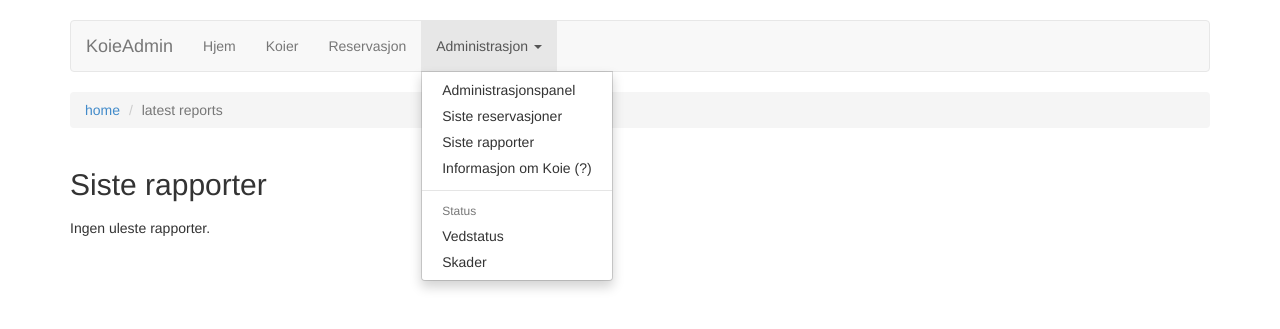
After one commit to krskog/it1901, a Django app: page /latest_reports/ in a window 1280 px wide, after a click on "Administrasjon". The commit adds this page. Shown: the top 329 px of the page. Run offline with Django 3.2, Linux system fonts and the light colour scheme; data that the repository does not hold is empty; some libraries are stand-ins or nearby versions.

Commit message:
Last reports + spes. report

```diff
--- a/koieadmin/koie/forms.py
+++ b/koieadmin/koie/forms.py
@@ -14,3 +14,9 @@ class ReportForm(ModelForm):
 	class Meta:
 		model = Report
 		fields = ('report', 'firewood_status')
+
+class ReadForm(ModelForm):
+
+	class Meta:
+		model = Report
+		fields = ('read',)
--- a/koieadmin/koie/models.py
+++ b/koieadmin/koie/models.py
@@ -46,6 +46,7 @@ class Report(models.Model):
     report = models.TextField(_('end of stay report'))
     reported_date = models.DateTimeField(auto_now_add=True)
     firewood_status = models.IntegerField()
+    read = models.BooleanField(default = False)
 
     def submit(self, rep, num):
         self.report = rep
--- a/koieadmin/koie/templates/base.html
+++ b/koieadmin/koie/templates/base.html
@@ -37,7 +37,7 @@
                 <ul class="dropdown-menu" role="menu">
                   <li><a href="/admin/">Administrasjonspanel</a></li>
                   <li><a href="{% url "next_reservations" %}">Siste reservasjoner</a></li>
-                  <li><a href="#">Siste rapporter</a></li>
+                  <li><a href="/latest_reports/">Siste rapporter</a></li>
                   <li><a href="#">Informasjon om Koie (?)</a></li>
                   <li class="divider"></li>
                   <li class="dropdown-header">Status</li>
--- /dev/null
+++ b/koieadmin/koie/templates/latest_reports.html
@@ -0,0 +1,35 @@
+{% extends 'base.html' %}
+
+{% block styles %}{% endblock styles %}
+
+{% block title %}CoolStuff{% endblock title %}
+
+
+{% block content %}
+<div class="row">
+  <div class="col-md-4">
+    <h2>Siste rapporter</h2>
+    <p><span class="lead"></span>
+      {% if latest_reports %}
+        <table class="table">
+          <tr><th>Feedback</th><th>Vedstatus</th></tr>
+          {% for reporten in latest_reports %}
+            <tr>
+
+              <td>{{ reporten.report }}</td>
+              <td>{{ reporten.firewood_status }}</td>
+              <td><a href="{% url 'get_report' reporten.id %}">Les rapporten</a></td>
+            </tr>
+          {% endfor %}
+        </table>
+      {% else %}
+      Ingen uleste rapporter.
+      {% endif %}
+    </p>
+  </div>
+  <div class="col-md-4">
+    <h2>Ipsum</h2>
+    <p><span class="lead"></span>Pap</p>
+  </div>
+</div>
+{% endblock content %}
--- a/koieadmin/koie/urls.py
+++ b/koieadmin/koie/urls.py
@@ -8,6 +8,7 @@ urlpatterns = patterns('',
 	url(r'^koie/(?P<koie_id>\d+)/$', views.koie_detail, name='koie_detail'),
 	url(r'^reserve/$', views.reserve_koie, name='reserve_koie'),
 	url(r'^list/$', views.next_reservations, name='next_reservations'),
+            url(r'^latest_reports/$', views.latest_reports, name='latest_reports'),
 	url(r'^report/(?P<report_id>\d+)/$', views.report_koie, name='report_koie'),
-
+	url(r'^sreport/(?P<report_id>\d+)/$', views.get_report, name='get_report'),
 )
--- a/koieadmin/koie/views.py
+++ b/koieadmin/koie/views.py
@@ -6,7 +6,7 @@ from datetime import date, datetime
 
 from django.contrib.auth.models import User
 from koie.models import Koie, Reservation, Report
-from koie.forms import ReservationForm, ReportForm
+from koie.forms import ReservationForm, ReportForm, ReadForm
 from django.core.mail import send_mail
 
 # Index view: Shows all koies
@@ -48,7 +48,23 @@ def next_reservations(request):
     return render(request, 'next_reservations.html', {
       'active': 'next_reservations',
       'future_reservations': get_future_reservations(num=25),
+      'breadcrumbs': [
+          {'name': _('home'), 'url': 'index'},
+          {'name': _('next reservations')}
+      ],
     })
+
+def latest_reports(request):
+    return render(request, 'latest_reports.html', {
+      'active': 'next_reservations',
+      'latest_reports': get_latest_reports(),
+      'breadcrumbs': [
+          {'name': _('home'), 'url': 'index'},
+          {'name': _('latest reports')}
+      ],
+    })
+
+
 
 ### Forms & Stuff
 
@@ -129,6 +145,35 @@ def get_future_reservations(koie=None, num=10):
     else:
         return Reservation.objects.filter(koie_ordered=koie, rent_date__gte=today).order_by('rent_date')[:num]
 
+def get_latest_reports():
+    return Report.objects.filter(read=False)
+
+def get_specific_report(iden):
+    return Report.objects.filter(id = iden)
+
+def get_report(request, report_id):
+	rep = get_object_or_404(Report, pk=report_id)
+
+	if request.method == 'POST':
+		form = ReadForm(request.POST)
+		if form.is_valid():
+			rep.submit(form.cleaned_data['read'])
+			return redirect('latest_reports')
+	else:
+		form = ReadForm()
+
+	return render(request, 'sreport.html', {
+	'active': 'les rapport',
+            'reporten': get_specific_report(report_id),
+	'breadcrumbs': [
+		{'name': _('home'), 'url': 'index'},
+                        {'name': _('latest reports'), 'url': 'latest_reports'},
+		{'name': _(rep.__str__())}
+	],
+	'form': form
+	})
+
+
 ### Mailing
 
 def send_report_email(reservation):
```
Also changed, not shown: koieadmin/koie/templates/sreport.html (added, +49 -0 lines), koieadmin/koie/migrations/0002_report_read.py (added).
